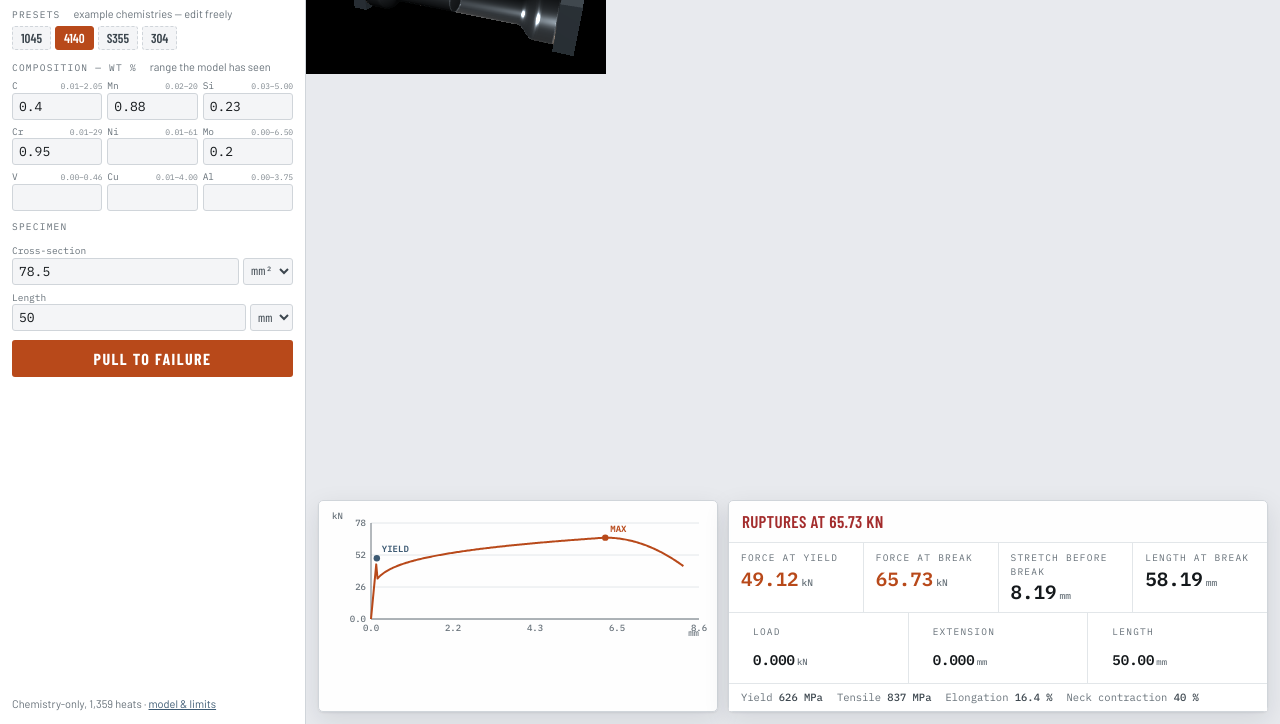
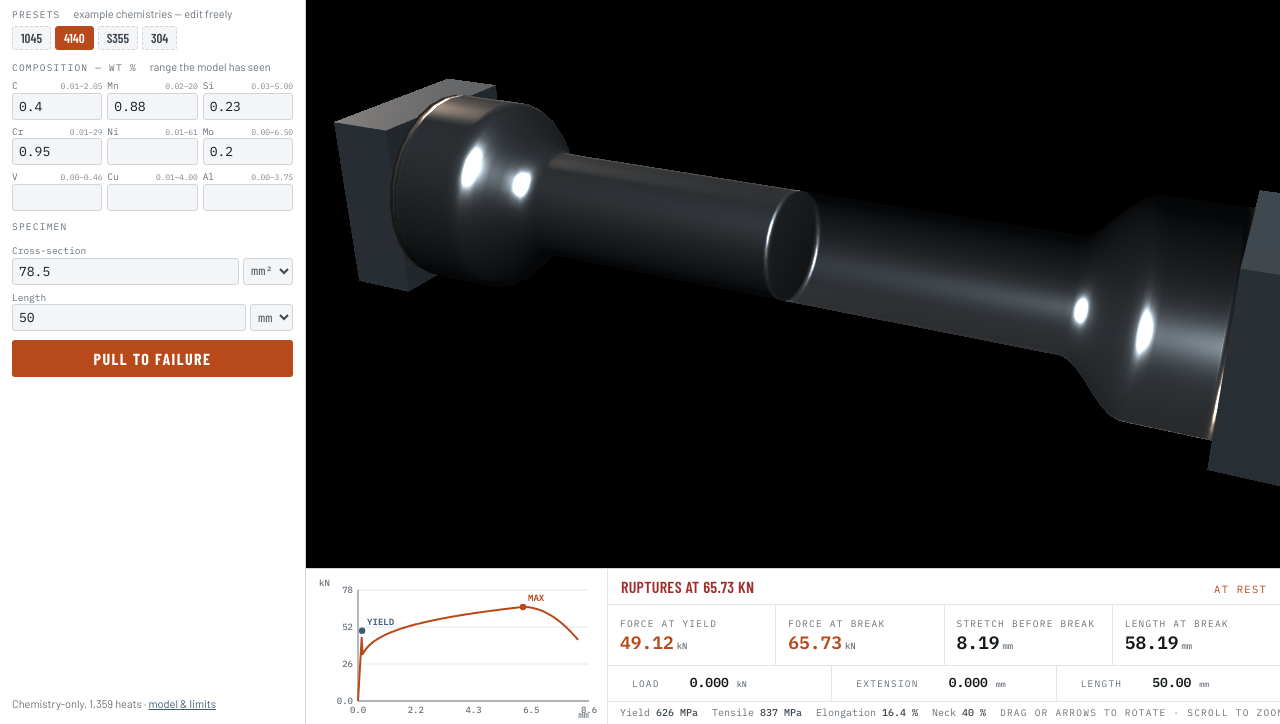
Before and after one commit to DavidDruker/stress-strain-predictor, a plain HTML site: page web/app.html in a window 1280 px wide. Shown: the part 76-800 px from the top of the page. Drawn offline with nearby package versions, Linux system fonts and the light colour scheme.

Commit message:
Stop the readout covering the specimen, and fix the canvas that was stuck at 300x150
The readout was floating over the stage, which defeats the whole point of making
the simulation the page. It is now a solid bar below the stage: the canvas is
inset above it and nothing is drawn on top of the specimen. Verified at 1280x900,
1920x1080 and 1366x768 -- zero overlapping pixels.

Chasing that turned up the real defect. The canvas was 300x150 CSS pixels at
every window size. A canvas is a REPLACED element, so width/height:auto resolve
to its intrinsic 300x150 and ignore top/right/bottom/left entirely; the wrapper
was display:contents on desktop, so nothing gave it a box. The whole simulation
had been rendering into a postage stamp in the corner while the layout looked
plausible. The wrapper now owns the fixed insets and the canvas fills it, giving
974x744 at 1280x900 and 1614x924 at 1920x1080.

The old harness check asked only whether the backing store was non-zero, which
300x150 satisfies -- so it passed throughout. Replaced with a stage-geometry
check that fails on the intrinsic size specifically, on a stage smaller than 40%
of the window, and on any chrome overlapping the canvas. Both failures look
identical from the outside and both actually happened, so both are now named.

The phase indicator and the orbit hint moved off the canvas into the bar, so the
stage carries nothing but the specimen.

110 tests, ruff clean, 46 UI checks, 0 findings.

```diff
--- a/web/app.html
+++ b/web/app.html
@@ -25,6 +25,7 @@
     --f-body: "Barlow", system-ui, -apple-system, sans-serif;
     --f-mono: "IBM Plex Mono", ui-monospace, Menlo, monospace;
     --bar: 306px;
+    --hud: 156px;
   }
   @media (prefers-color-scheme: dark) {
     :root:not([data-theme="light"]) {
@@ -53,12 +54,19 @@
   .lab { font-family: var(--f-mono); font-size: 9.5px; letter-spacing: .13em; text-transform: uppercase; color: var(--muted); }
 
   /* ================= desktop: the simulation IS the page ================= */
-  /* The canvas fills everything right of the sidebar and sits behind the HUD,
-     so the specimen is the background rather than a boxed-off widget. */
+  /* The canvas fills everything right of the sidebar and ABOVE the readout bar.
+     The specimen is the page; nothing is drawn on top of it. */
+  /* The canvas is a REPLACED element: width/height:auto resolve to its intrinsic
+     300x150, not to the inset box, so positioning it directly left it at 300x150
+     however many insets were set. The wrapper owns the geometry; the canvas just
+     fills it. */
+  .stagewrap {
+    position: fixed; top: 0; right: 0; bottom: var(--hud); left: var(--bar);
+    z-index: 0; background: var(--stage);
+  }
   #viewport {
-    position: fixed; top: 0; right: 0; bottom: 0; left: var(--bar);
-    width: auto; height: auto; display: block; background: var(--stage);
-    touch-action: none; cursor: grab; z-index: 0;
+    display: block; width: 100%; height: 100%; background: var(--stage);
+    touch-action: none; cursor: grab;
   }
   #viewport:active { cursor: grabbing; }
   #viewport:focus-visible { outline: 2px solid var(--accent); outline-offset: -3px; }
@@ -73,32 +81,37 @@
   .side h1 { font-family: var(--f-display); font-size: 21px; font-weight: 700; text-transform: uppercase; letter-spacing: .02em; margin: 0; line-height: 1; }
   .grow { flex: 1 1 auto; min-height: 0; }
 
-  .hud { position: fixed; left: var(--bar); right: 0; bottom: 0; z-index: 2; padding: 12px; pointer-events: none; }
-  .hud > * { pointer-events: auto; }
-  .topbar { position: fixed; left: calc(var(--bar) + 12px); right: 12px; top: calc(env(safe-area-inset-top, 0px) + 12px); z-index: 2; display: flex; justify-content: space-between; gap: 10px; pointer-events: none; }
-  .card { background: var(--panel-bg); border: 1px solid var(--line); border-radius: 5px; box-shadow: var(--shadow); backdrop-filter: blur(7px); }
+  /* A solid bar BELOW the stage, not a card floating over it. The specimen is
+     the point of the page; covering it with the numbers defeats the layout. */
+  .hud {
+    position: fixed; left: var(--bar); right: 0; bottom: 0; height: var(--hud); z-index: 2;
+    background: var(--surface); border-top: 1px solid var(--line);
+    padding-bottom: env(safe-area-inset-bottom, 0px);
+  }
+  .card { background: var(--surface); }
 
-  .phase { padding: 6px 11px; font-family: var(--f-mono); font-size: 11px; letter-spacing: .12em; text-transform: uppercase; color: var(--accent); }
-  .hint { padding: 6px 11px; color: var(--muted); }
+  .phase { font-family: var(--f-mono); font-size: 10.5px; letter-spacing: .12em; text-transform: uppercase; color: var(--accent); white-space: nowrap; }
+  .hint { color: var(--muted); white-space: nowrap; }
 
-  .hud-inner { display: flex; gap: 10px; align-items: stretch; flex-wrap: wrap; }
-  .curve-card { flex: 1 1 320px; max-width: 440px; min-width: 0; padding: 6px 8px 2px; }
-  #curve { display: block; width: 100%; height: 132px; }
-  .out-card { flex: 2 1 380px; min-width: 0; display: flex; flex-direction: column; }
-  .verdict { padding: 8px 13px; border-bottom: 1px solid var(--line-2); font-family: var(--f-display); font-size: 17px; font-weight: 600; letter-spacing: .02em; text-transform: uppercase; }
+  .hud-inner { display: flex; height: 100%; align-items: stretch; }
+  .curve-card { flex: 0 0 302px; min-width: 0; padding: 5px 8px 3px; border-right: 1px solid var(--line-2); }
+  #curve { display: block; width: 100%; height: 100%; }
+  .out-card { flex: 1 1 auto; min-width: 0; display: flex; flex-direction: column; }
+  .verdictrow { display: flex; align-items: baseline; justify-content: space-between; gap: 12px; padding: 6px 13px; border-bottom: 1px solid var(--line-2); }
+  .verdict { font-family: var(--f-display); font-size: 16px; font-weight: 600; letter-spacing: .02em; text-transform: uppercase; min-width: 0; overflow: hidden; text-overflow: ellipsis; white-space: nowrap; }
   .verdict.held { color: var(--good); } .verdict.yielded { color: var(--warn); } .verdict.broke { color: var(--bad); }
-  .tiles { display: grid; grid-template-columns: repeat(auto-fit, minmax(118px, 1fr)); gap: 1px; background: var(--line-2); flex: 1 1 auto; }
-  .tile { background: var(--surface); padding: 8px 12px; min-width: 0; transition: background .45s ease; }
-  .tile .v { font-family: var(--f-mono); font-size: clamp(16px, 1.5vw, 21px); font-weight: 600; font-variant-numeric: tabular-nums; line-height: 1.22; margin-top: 2px; white-space: nowrap; }
+  .tiles { display: grid; grid-template-columns: repeat(auto-fit, minmax(112px, 1fr)); gap: 1px; background: var(--line-2); flex: 1 1 auto; }
+  .tile { background: var(--surface); padding: 5px 12px; min-width: 0; transition: background .45s ease; display: flex; flex-direction: column; justify-content: center; }
+  .tile .v { font-family: var(--f-mono); font-size: clamp(15px, 1.4vw, 20px); font-weight: 600; font-variant-numeric: tabular-nums; line-height: 1.18; margin-top: 1px; white-space: nowrap; }
   .tile .v u { text-decoration: none; font-size: .5em; font-weight: 500; color: var(--muted); margin-left: 3px; }
   .tile.key .v { color: var(--accent); }
   .out.pending .tile .v, .out.pending .verdict { color: var(--muted); opacity: .4; }
   .out.flash .tile { background: var(--surface-2); }
   .live { display: grid; grid-template-columns: repeat(3, 1fr); gap: 1px; background: var(--line-2); border-top: 1px solid var(--line-2); }
-  .live div { background: var(--surface); padding: 6px 12px; min-width: 0; }
-  .live .v { font-family: var(--f-mono); font-size: 14px; font-weight: 600; font-variant-numeric: tabular-nums; white-space: nowrap; }
+  .live div { background: var(--surface); padding: 4px 12px; min-width: 0; display: flex; align-items: baseline; gap: 6px; }
+  .live .v { font-family: var(--f-mono); font-size: 13px; font-weight: 600; font-variant-numeric: tabular-nums; white-space: nowrap; }
   .live .v u { text-decoration: none; font-size: .64em; font-weight: 500; color: var(--muted); margin-left: 2px; }
-  .strengths { padding: 6px 12px; border-top: 1px solid var(--line-2); font-family: var(--f-mono); font-size: 10.5px; color: var(--muted); display: flex; flex-wrap: wrap; gap: 3px 14px; background: var(--surface); }
+  .strengths { padding: 4px 12px; border-top: 1px solid var(--line-2); font-family: var(--f-mono); font-size: 10px; color: var(--muted); display: flex; gap: 3px 14px; background: var(--surface); overflow: hidden; white-space: nowrap; }
   .strengths b { color: var(--ink-2); font-weight: 500; }
 
   /* ---- sidebar controls ---- */
@@ -145,14 +158,16 @@
   /* ================= narrow: back to normal flow ================= */
   @media (max-width: 899px) {
     html, body { height: auto; }
-    #viewport { position: static; width: 100%; height: 46vh; min-height: 260px; border-radius: 5px; }
+    .stagewrap { position: static; background: none; padding: 0 12px; }
+    #viewport { height: 44vh; min-height: 250px; border-radius: 5px; }
     .side { position: static; width: auto; border-right: none; border-bottom: 1px solid var(--line); }
-    .topbar { position: static; left: auto; right: auto; top: auto; padding: 8px 12px 0; }
-    .hud { position: static; left: auto; right: auto; padding: 10px 12px 20px; }
+    .hud { position: static; left: auto; right: auto; height: auto; border-top: none; margin: 10px 12px 18px; }
+    .hud-inner { flex-wrap: wrap; height: auto; }
+    .curve-card { flex: 1 1 100%; border-right: none; border-bottom: 1px solid var(--line-2); }
+    #curve { height: 140px; }
+    .out-card { flex: 1 1 100%; border: 1px solid var(--line); border-radius: 5px; }
     .stagewrap { padding: 0 12px; }
-    .curve-card { max-width: none; }
   }
-  @media (min-width: 900px) { .stagewrap { display: contents; } }
 
   @media (prefers-reduced-motion: reduce) { * { animation: none !important; transition: none !important; } }
 </style>
@@ -212,18 +227,16 @@
           aria-label="3D view of the test specimen being pulled"></canvas>
 </div>
 
-<div class="topbar">
-  <span class="card hint lab">Drag or arrows to rotate &middot; scroll to zoom</span>
-  <span class="card phase" id="phase">At rest</span>
-</div>
-
 <div class="hud">
   <div class="hud-inner">
     <div class="card curve-card">
       <canvas id="curve" role="img" aria-label="Load-extension curve from zero load to fracture"></canvas>
     </div>
     <div class="card out-card out" id="results" aria-live="polite">
-      <div class="verdict" id="verdict">&mdash;</div>
+      <div class="verdictrow">
+        <span class="verdict" id="verdict">&mdash;</span>
+        <span class="phase" id="phase">At rest</span>
+      </div>
       <div class="tiles" id="tiles"></div>
       <div class="live">
         <div><div class="lab">Load</div><div class="v" id="live-force">0.0<u>kN</u></div></div>
@@ -234,7 +247,8 @@
         <span>Yield <b id="s-ys">&mdash;</b></span>
         <span>Tensile <b id="s-uts">&mdash;</b></span>
         <span>Elongation <b id="s-el">&mdash;</b></span>
-        <span>Neck contraction <b id="s-ra">&mdash;</b></span>
+        <span>Neck <b id="s-ra">&mdash;</b></span>
+        <span class="hint lab" style="margin-left:auto">Drag or arrows to rotate &middot; scroll to zoom</span>
       </div>
     </div>
   </div>
```
Also changed, not shown: tools/uitest/uitest.mjs (+45 -0 lines).
